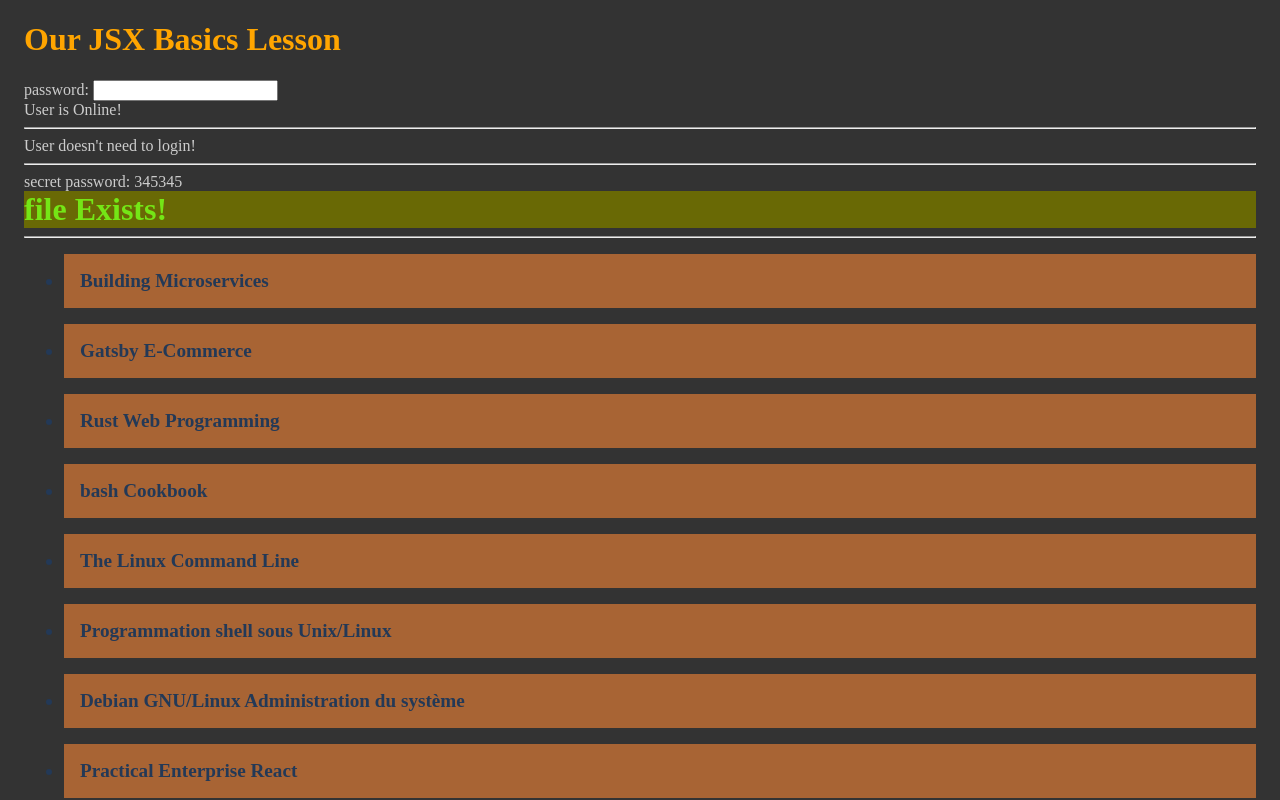
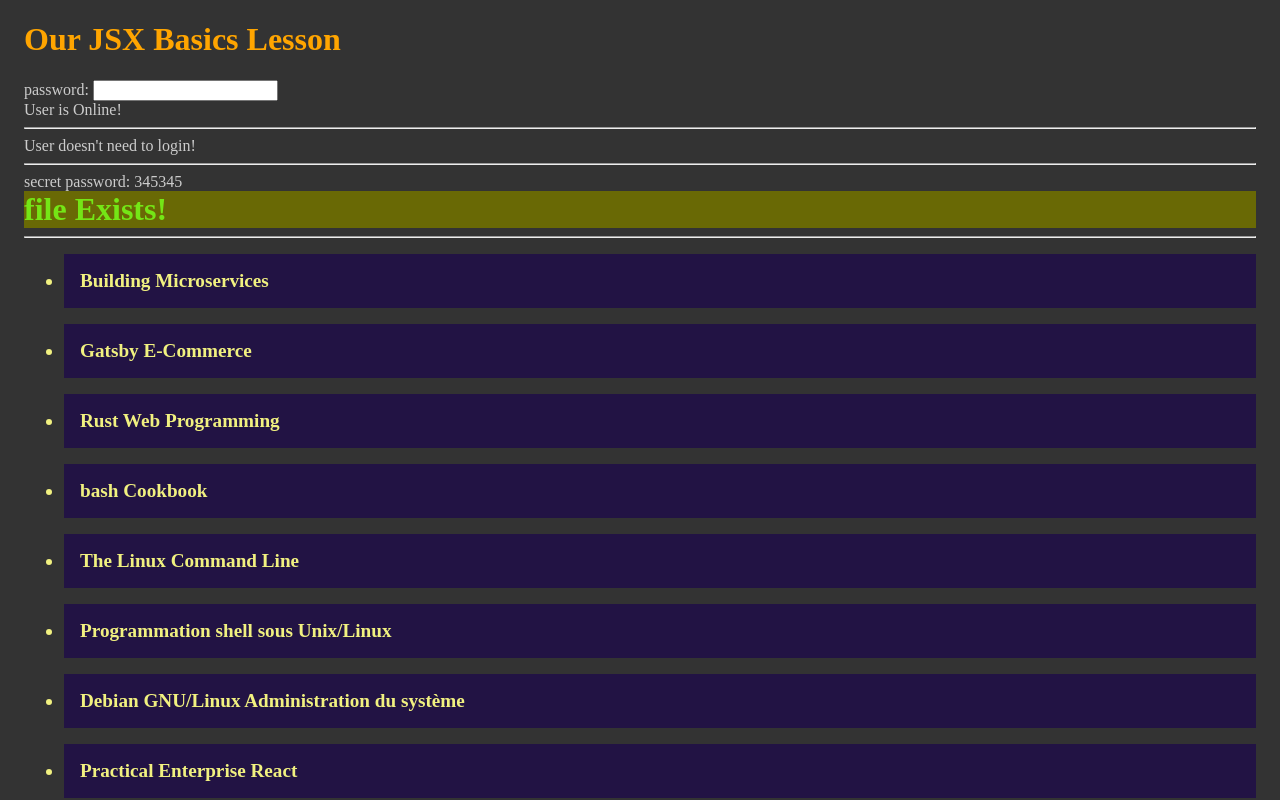
Before and after one commit to Scientific-Research/mk02-jsx-basics, a React app: page / in a window 1280 px wide. Shown: the top 800 px of the page. Built offline with nearby package versions, Linux system fonts and the light colour scheme; the HTML template or start-up script is replaced by a standard one.

Commit message:
key{tb.id} was added for React!

```diff
--- a/src/App.jsx
+++ b/src/App.jsx
@@ -50,7 +50,7 @@ function App() {
       <hr />
 
       {Techbooks.map((tb) => (
-        <ul>
+        <ul key={tb.id}>
           <li>{tb.title}</li>
         </ul>
       ))}
--- a/src/App.scss
+++ b/src/App.scss
@@ -24,8 +24,8 @@ body {
 
   ul {
     li {
-      background-color: rgb(168, 100, 52);
-      color: rgb(35, 57, 87);
+      background-color: rgb(34, 19, 68);
+      color: rgb(241, 241, 128);
       font-size: larger;
       font-weight: bold;
       padding: 1rem;
```
